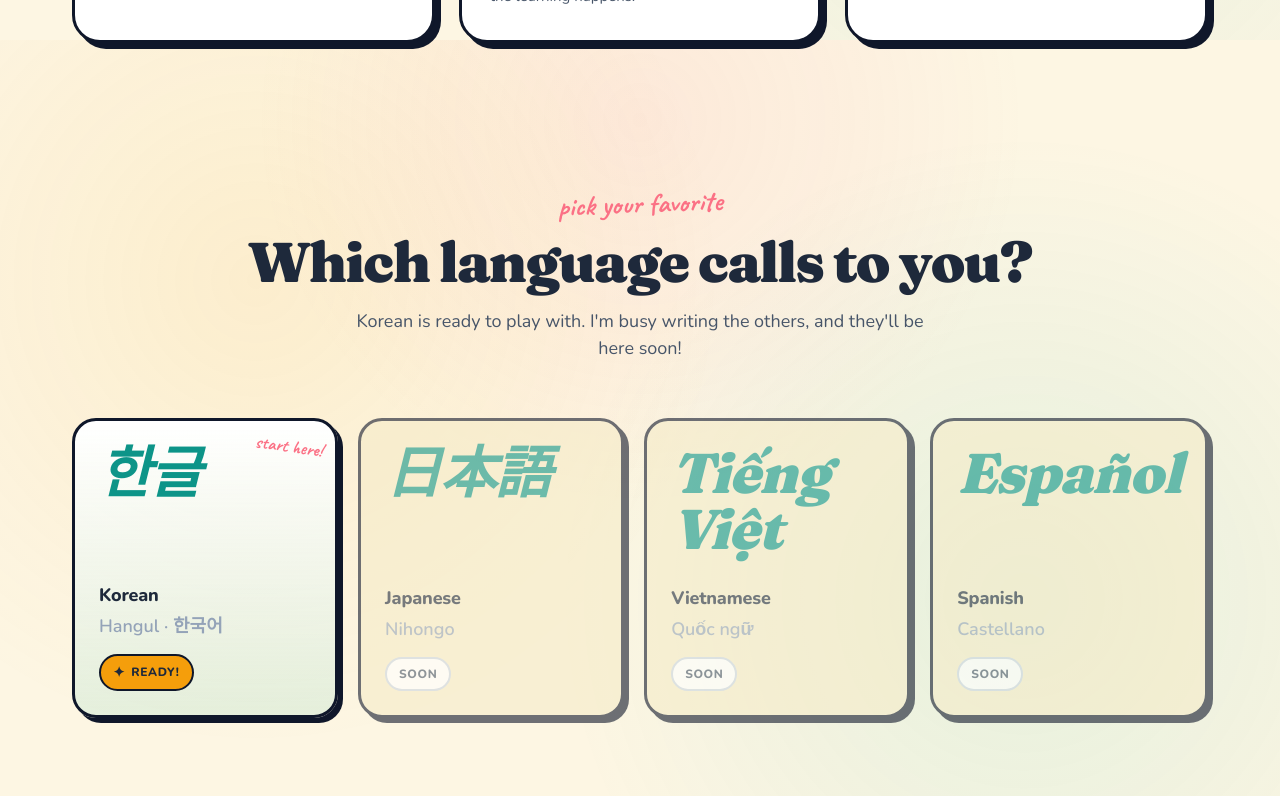
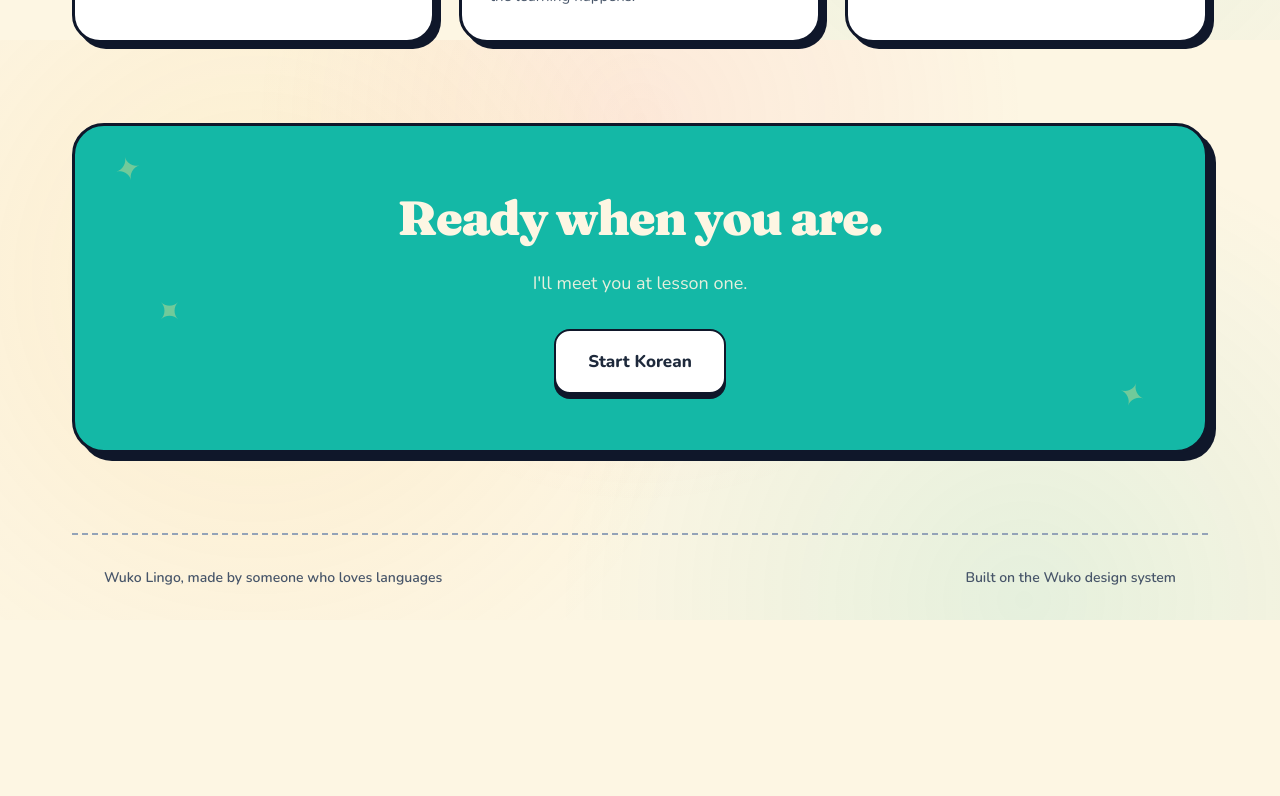
Before and after one commit to MytrucNguyen/wuko-lingo, a Next.js app: page / in a window 1280 px wide. Shown: the part 1560-2356 px from the top of the page. After the commit the page ends 2180 px from the top, so only its background shows below. Built offline with nearby package versions, Linux system fonts and the light colour scheme.

Commit message:
refactor: remove Courses section from homepage

```diff
--- a/app/(home)/page.tsx
+++ b/app/(home)/page.tsx
@@ -3,7 +3,6 @@ import { Footer } from "@/app/_components/Footer";
 import { BackgroundDoodles } from "./_components/BackgroundDoodles";
 import { Hero } from "./_components/Hero";
 import { HowItWorks } from "./_components/HowItWorks";
-import { Courses } from "./_components/Courses";
 import { CtaBand } from "./_components/CtaBand";
 
 export default function Home() {
@@ -14,7 +13,6 @@ export default function Home() {
       <Hero />
       <div className="wave-divider" aria-hidden="true"></div>
       <HowItWorks />
-      <Courses />
       <CtaBand />
       <Footer />
     </>
```
